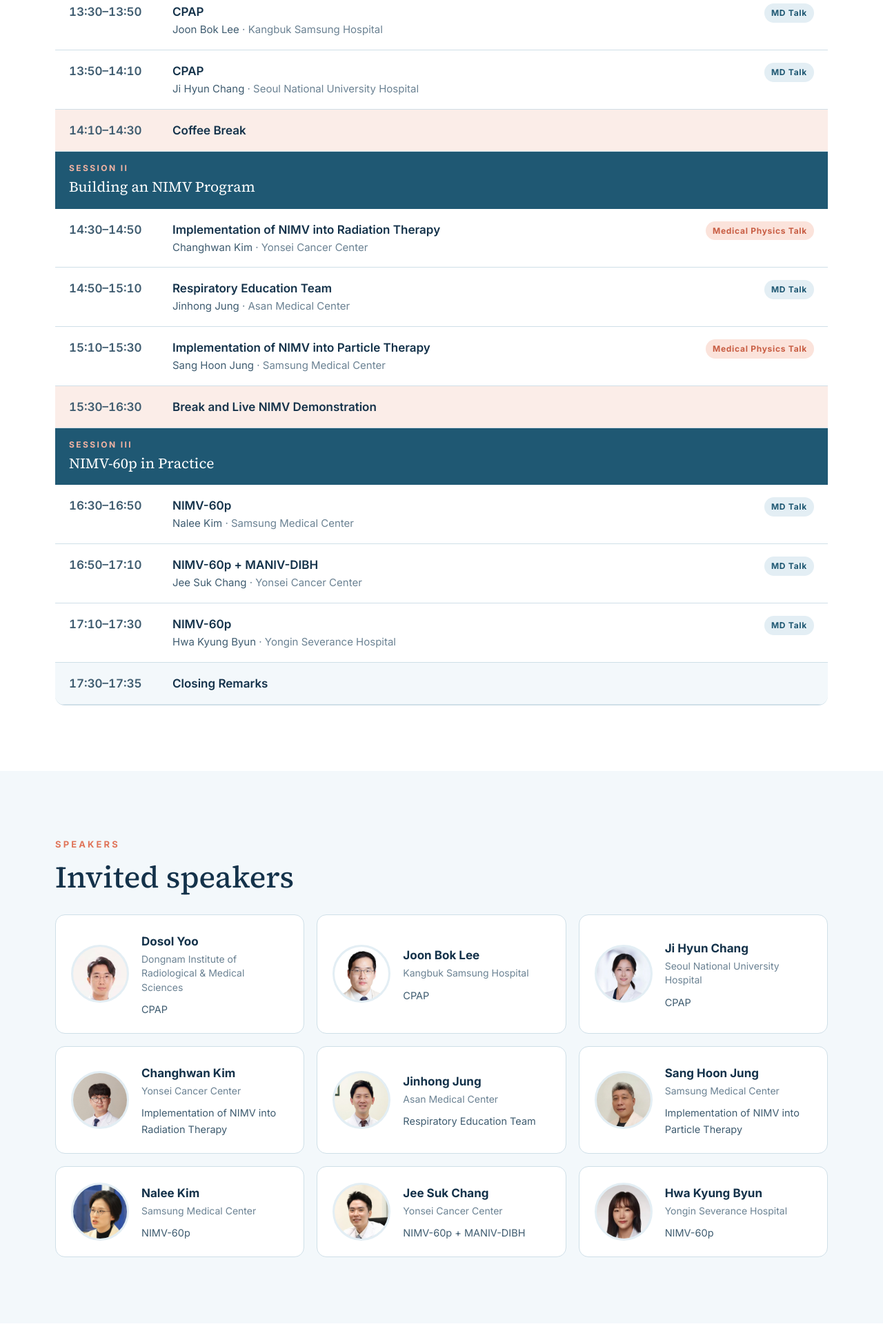
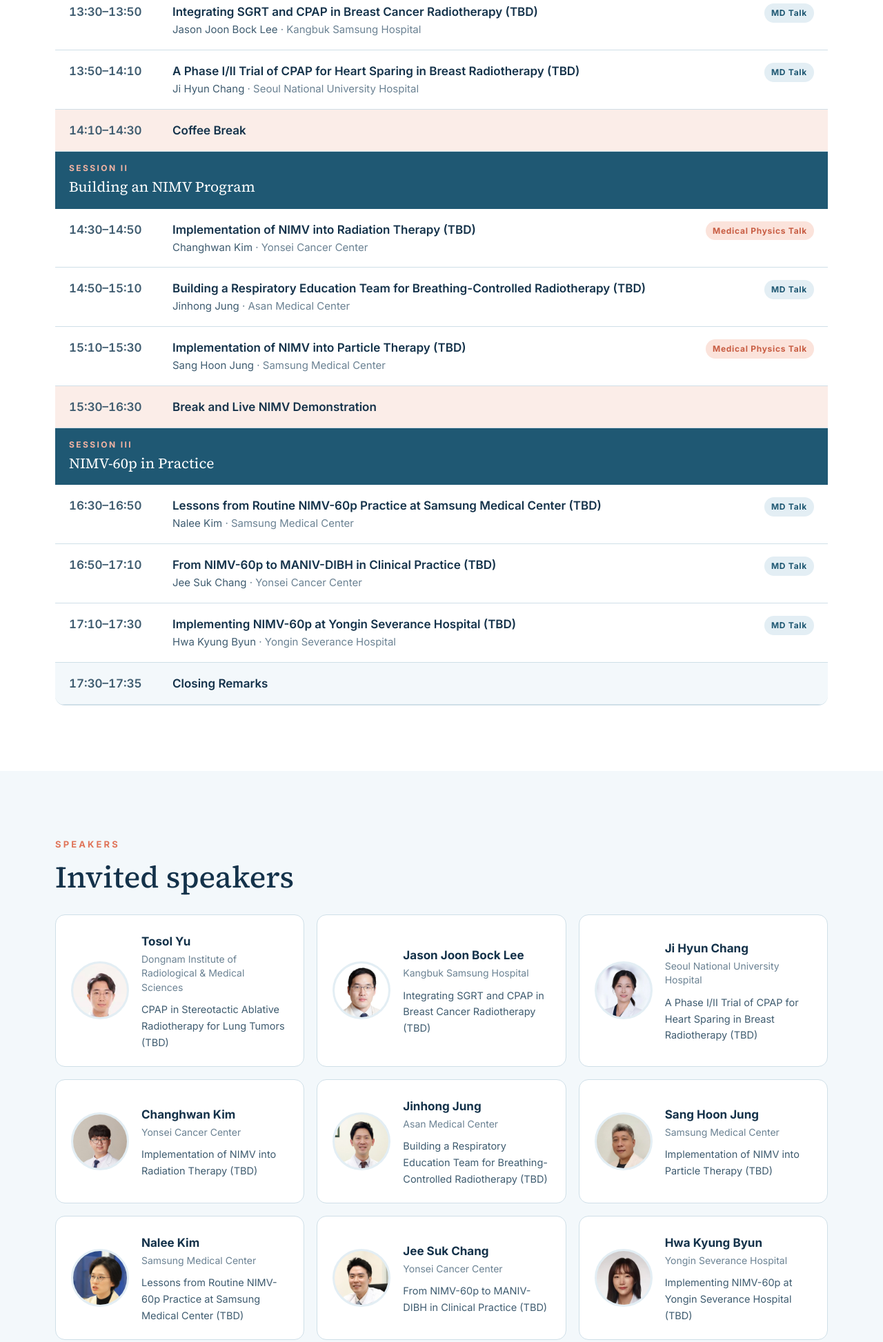
Before and after one commit to bcrtkorea/bcrtkorea.github.io, a plain HTML site: page index_en.html in a window 1280 px wide. Shown: the part 4041-5987 px from the top of the page at 69% size. Drawn offline with Linux system fonts and the light colour scheme; a web font is replaced by a local one.

Commit message:
Speaker names, tentative titles (TBD), updated poster

```diff
--- a/index_en.html
+++ b/index_en.html
@@ -123,37 +123,37 @@
       <tr class="session"><td colspan="3"><span class="s-num">SESSION I</span>
         <span class="s-title">CPAP in Clinical Practice</span></td></tr>
       <tr><td class="time">13:10–13:30</td>
-        <td><div class="talk">CPAP</div><div class="who">Dosol Yoo <span>· Dongnam Institute of Radiological &amp; Medical Sciences</span></div></td>
+        <td><div class="talk">CPAP in Stereotactic Ablative Radiotherapy for Lung Tumors (TBD)</div><div class="who">Tosol Yu <span>· Dongnam Institute of Radiological &amp; Medical Sciences</span></div></td>
         <td class="type"><span class="badge badge-md">MD Talk</span></td></tr>
       <tr><td class="time">13:30–13:50</td>
-        <td><div class="talk">CPAP</div><div class="who">Joon Bok Lee <span>· Kangbuk Samsung Hospital</span></div></td>
+        <td><div class="talk">Integrating SGRT and CPAP in Breast Cancer Radiotherapy (TBD)</div><div class="who">Jason Joon Bock Lee <span>· Kangbuk Samsung Hospital</span></div></td>
         <td class="type"><span class="badge badge-md">MD Talk</span></td></tr>
       <tr><td class="time">13:50–14:10</td>
-        <td><div class="talk">CPAP</div><div class="who">Ji Hyun Chang <span>· Seoul National University Hospital</span></div></td>
+        <td><div class="talk">A Phase I/II Trial of CPAP for Heart Sparing in Breast Radiotherapy (TBD)</div><div class="who">Ji Hyun Chang <span>· Seoul National University Hospital</span></div></td>
         <td class="type"><span class="badge badge-md">MD Talk</span></td></tr>
       <tr class="break"><td class="time">14:10–14:30</td><td colspan="2"><div class="talk">Coffee Break</div></td></tr>
       <tr class="session"><td colspan="3"><span class="s-num">SESSION II</span>
         <span class="s-title">Building an NIMV Program</span></td></tr>
       <tr><td class="time">14:30–14:50</td>
-        <td><div class="talk">Implementation of NIMV into Radiation Therapy</div><div class="who">Changhwan Kim <span>· Yonsei Cancer Center</span></div></td>
+        <td><div class="talk">Implementation of NIMV into Radiation Therapy (TBD)</div><div class="who">Changhwan Kim <span>· Yonsei Cancer Center</span></div></td>
         <td class="type"><span class="badge badge-mp">Medical Physics Talk</span></td></tr>
       <tr><td class="time">14:50–15:10</td>
-        <td><div class="talk">Respiratory Education Team</div><div class="who">Jinhong Jung <span>· Asan Medical Center</span></div></td>
+        <td><div class="talk">Building a Respiratory Education Team for Breathing-Controlled Radiotherapy (TBD)</div><div class="who">Jinhong Jung <span>· Asan Medical Center</span></div></td>
         <td class="type"><span class="badge badge-md">MD Talk</span></td></tr>
       <tr><td class="time">15:10–15:30</td>
-        <td><div class="talk">Implementation of NIMV into Particle Therapy</div><div class="who">Sang Hoon Jung <span>· Samsung Medical Center</span></div></td>
+        <td><div class="talk">Implementation of NIMV into Particle Therapy (TBD)</div><div class="who">Sang Hoon Jung <span>· Samsung Medical Center</span></div></td>
         <td class="type"><span class="badge badge-mp">Medical Physics Talk</span></td></tr>
       <tr class="break"><td class="time">15:30–16:30</td><td colspan="2"><div class="talk">Break and Live NIMV Demonstration</div></td></tr>
       <tr class="session"><td colspan="3"><span class="s-num">SESSION III</span>
         <span class="s-title">NIMV-60p in Practice</span></td></tr>
       <tr><td class="time">16:30–16:50</td>
-        <td><div class="talk">NIMV-60p</div><div class="who">Nalee Kim <span>· Samsung Medical Center</span></div></td>
+        <td><div class="talk">Lessons from Routine NIMV-60p Practice at Samsung Medical Center (TBD)</div><div class="who">Nalee Kim <span>· Samsung Medical Center</span></div></td>
         <td class="type"><span class="badge badge-md">MD Talk</span></td></tr>
       <tr><td class="time">16:50–17:10</td>
-        <td><div class="talk">NIMV-60p + MANIV-DIBH</div><div class="who">Jee Suk Chang <span>· Yonsei Cancer Center</span></div></td>
+        <td><div class="talk">From NIMV-60p to MANIV-DIBH in Clinical Practice (TBD)</div><div class="who">Jee Suk Chang <span>· Yonsei Cancer Center</span></div></td>
         <td class="type"><span class="badge badge-md">MD Talk</span></td></tr>
       <tr><td class="time">17:10–17:30</td>
-        <td><div class="talk">NIMV-60p</div><div class="who">Hwa Kyung Byun <span>· Yongin Severance Hospital</span></div></td>
+        <td><div class="talk">Implementing NIMV-60p at Yongin Severance Hospital (TBD)</div><div class="who">Hwa Kyung Byun <span>· Yongin Severance Hospital</span></div></td>
         <td class="type"><span class="badge badge-md">MD Talk</span></td></tr>
       <tr class="plain"><td class="time">17:30–17:35</td><td colspan="2"><div class="talk">Closing Remarks</div></td></tr>
         </tbody>
@@ -167,49 +167,49 @@
       <h2 id="speakers-title">Invited speakers</h2>
       <div class="speakers">
       <article class="speaker">
-        <img class="avatar" src="assets/img/speakers/dosol_yoo.jpg" width="400" height="400" alt="Photo of Dosol Yoo" loading="lazy">
-        <div><h3>Dosol Yoo</h3><p class="aff">Dongnam Institute of Radiological &amp; Medical Sciences</p>
-          <p class="topic">CPAP</p></div>
+        <img class="avatar" src="assets/img/speakers/dosol_yoo.jpg" width="400" height="400" alt="Photo of Tosol Yu" loading="lazy">
+        <div><h3>Tosol Yu</h3><p class="aff">Dongnam Institute of Radiological &amp; Medical Sciences</p>
+          <p class="topic">CPAP in Stereotactic Ablative Radiotherapy for Lung Tumors (TBD)</p></div>
       </article>
       <article class="speaker">
-        <img class="avatar" src="assets/img/speakers/joonbok_lee.jpg" width="400" height="400" alt="Photo of Joon Bok Lee" loading="lazy">
-        <div><h3>Joon Bok Lee</h3><p class="aff">Kangbuk Samsung Hospital</p>
-          <p class="topic">CPAP</p></div>
+        <img class="avatar" src="assets/img/speakers/joonbok_lee.jpg" width="400" height="400" alt="Photo of Jason Joon Bock Lee" loading="lazy">
+        <div><h3>Jason Joon Bock Lee</h3><p class="aff">Kangbuk Samsung Hospital</p>
+          <p class="topic">Integrating SGRT and CPAP in Breast Cancer Radiotherapy (TBD)</p></div>
       </article>
       <article class="speaker">
         <img class="avatar" src="assets/img/speakers/jihyun_chang.jpg" width="400" height="400" alt="Photo of Ji Hyun Chang" loading="lazy">
         <div><h3>Ji Hyun Chang</h3><p class="aff">Seoul National University Hospital</p>
-          <p class="topic">CPAP</p></div>
+          <p class="topic">A Phase I/II Trial of CPAP for Heart Sparing in Breast Radiotherapy (TBD)</p></div>
       </article>
       <article class="speaker">
         <img class="avatar" src="assets/img/speakers/changhwan_kim.jpg" width="400" height="400" alt="Photo of Changhwan Kim" loading="lazy">
         <div><h3>Changhwan Kim</h3><p class="aff">Yonsei Cancer Center</p>
-          <p class="topic">Implementation of NIMV into Radiation Therapy</p></div>
+          <p class="topic">Implementation of NIMV into Radiation Therapy (TBD)</p></div>
       </article>
       <article class="speaker">
         <img class="avatar" src="assets/img/speakers/jinhong_jung.jpg" width="400" height="400" alt="Photo of Jinhong Jung" loading="lazy">
         <div><h3>Jinhong Jung</h3><p class="aff">Asan Medical Center</p>
-          <p class="topic">Respiratory Education Team</p></div>
+          <p class="topic">Building a Respiratory Education Team for Breathing-Controlled Radiotherapy (TBD)</p></div>
       </article>
       <article class="speaker">
         <img class="avatar" src="assets/img/speakers/sanghoon_jung.jpg" width="400" height="400" alt="Photo of Sang Hoon Jung" loading="lazy">
         <div><h3>Sang Hoon Jung</h3><p class="aff">Samsung Medical Center</p>
-          <p class="topic">Implementation of NIMV into Particle Therapy</p></div>
+          <p class="topic">Implementation of NIMV into Particle Therapy (TBD)</p></div>
       </article>
       <article class="speaker">
         <img class="avatar" src="assets/img/speakers/nalee_kim.jpg" width="400" height="400" alt="Photo of Nalee Kim" loading="lazy">
         <div><h3>Nalee Kim</h3><p class="aff">Samsung Medical Center</p>
-          <p class="topic">NIMV-60p</p></div>
+          <p class="topic">Lessons from Routine NIMV-60p Practice at Samsung Medical Center (TBD)</p></div>
       </article>
       <article class="speaker">
         <img class="avatar" src="assets/img/speakers/jeesuk_chang.jpg" width="400" height="400" alt="Photo of Jee Suk Chang" loading="lazy">
         <div><h3>Jee Suk Chang</h3><p class="aff">Yonsei Cancer Center</p>
-          <p class="topic">NIMV-60p + MANIV-DIBH</p></div>
+          <p class="topic">From NIMV-60p to MANIV-DIBH in Clinical Practice (TBD)</p></div>
       </article>
       <article class="speaker">
         <img class="avatar" src="assets/img/speakers/hwakyung_byun.jpg" width="400" height="400" alt="Photo of Hwa Kyung Byun" loading="lazy">
         <div><h3>Hwa Kyung Byun</h3><p class="aff">Yongin Severance Hospital</p>
-          <p class="topic">NIMV-60p</p></div>
+          <p class="topic">Implementing NIMV-60p at Yongin Severance Hospital (TBD)</p></div>
       </article>
       </div>
     </div>
@@ -260,7 +260,7 @@
 
   <section id="poster" aria-labelledby="poster-title">
     <div class="container poster-wrap">
-      <img src="assets/img/poster.jpg" width="1015" height="1433" alt="Symposium poster">
+      <img src="assets/img/poster.jpg" width="1158" height="1637" alt="Symposium poster">
       <div>
         <p class="section-label">Poster</p>
         <h2 id="poster-title">Share the poster</h2>
```
Also changed, not shown: index.html (+19 -19 lines), assets/img/poster.jpg, 1 other file.
